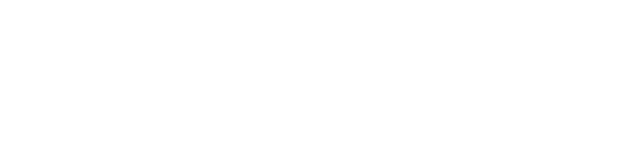
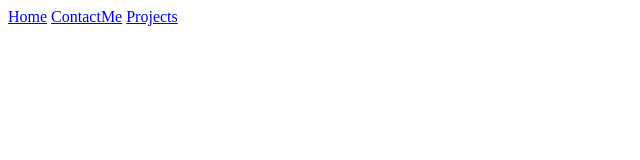
Before and after one commit to icstars/jhamilton-AboutMe, a plain HTML site: page pages/Projects.html in a window 1280 px wide. Shown: the whole page, without its empty margins (0-640 px from the left). Drawn offline with Linux system fonts and the light colour scheme; files that its build step writes are made by us from their sources.

Commit message:
Create navbar for each page created
Navigates between Main Page, ContactMe Page, and Projects page.

```diff
--- a/pages/Projects.html
+++ b/pages/Projects.html
@@ -4,6 +4,13 @@
     <meta charset="UTF-8" />
     <meta name="viewport" content="width=device-width, initial-scale=1.0" />
     <title>Document</title>
+    <link rel="stylesheet" href="style.css" />
   </head>
-  <body></body>
+  <body>
+    <nav>
+      <a href="/index.html">Home</a>
+      <a href="/pages/ContactMe.html">ContactMe</a>
+      <a href="/pages/Projects.html">Projects</a>
+    </nav>
+  </body>
 </html>
```
Also changed, not shown: index.html (+6 -0 lines), pages/ContactMe.html (+7 -1 lines).
